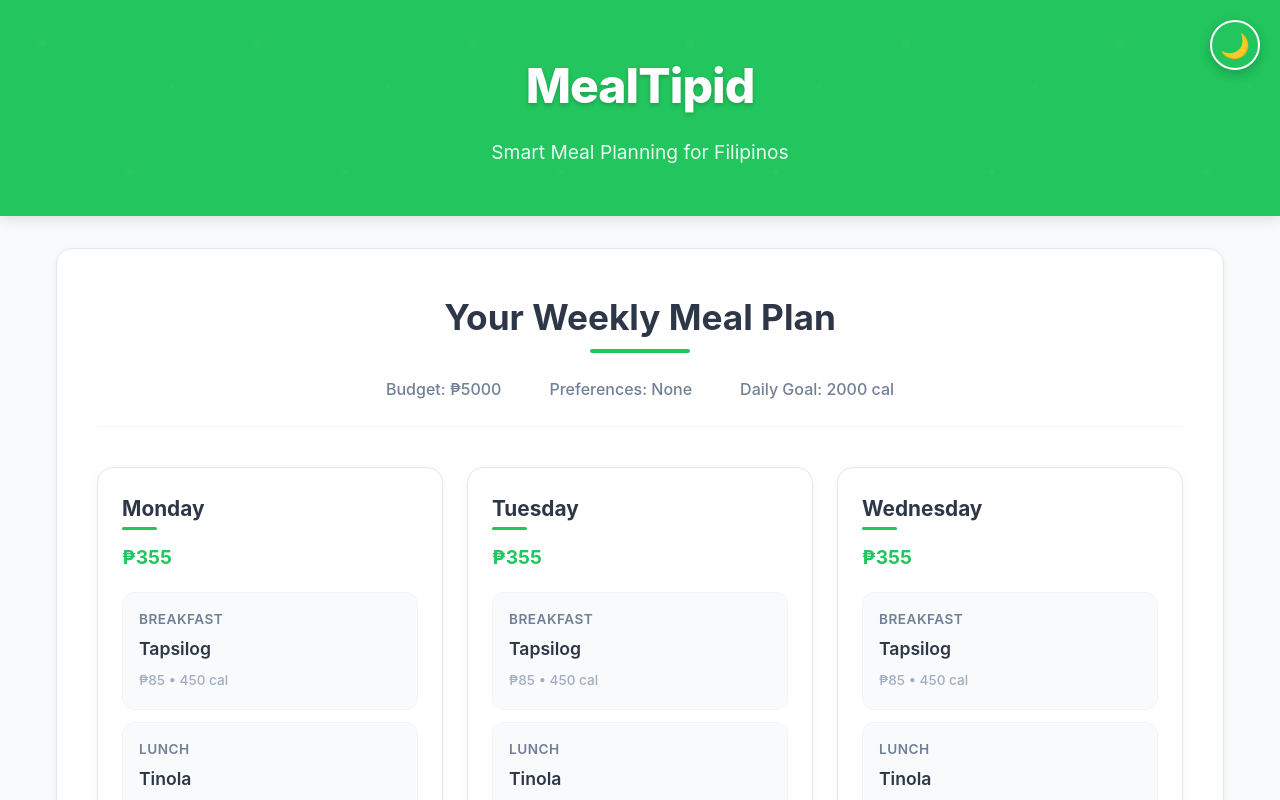
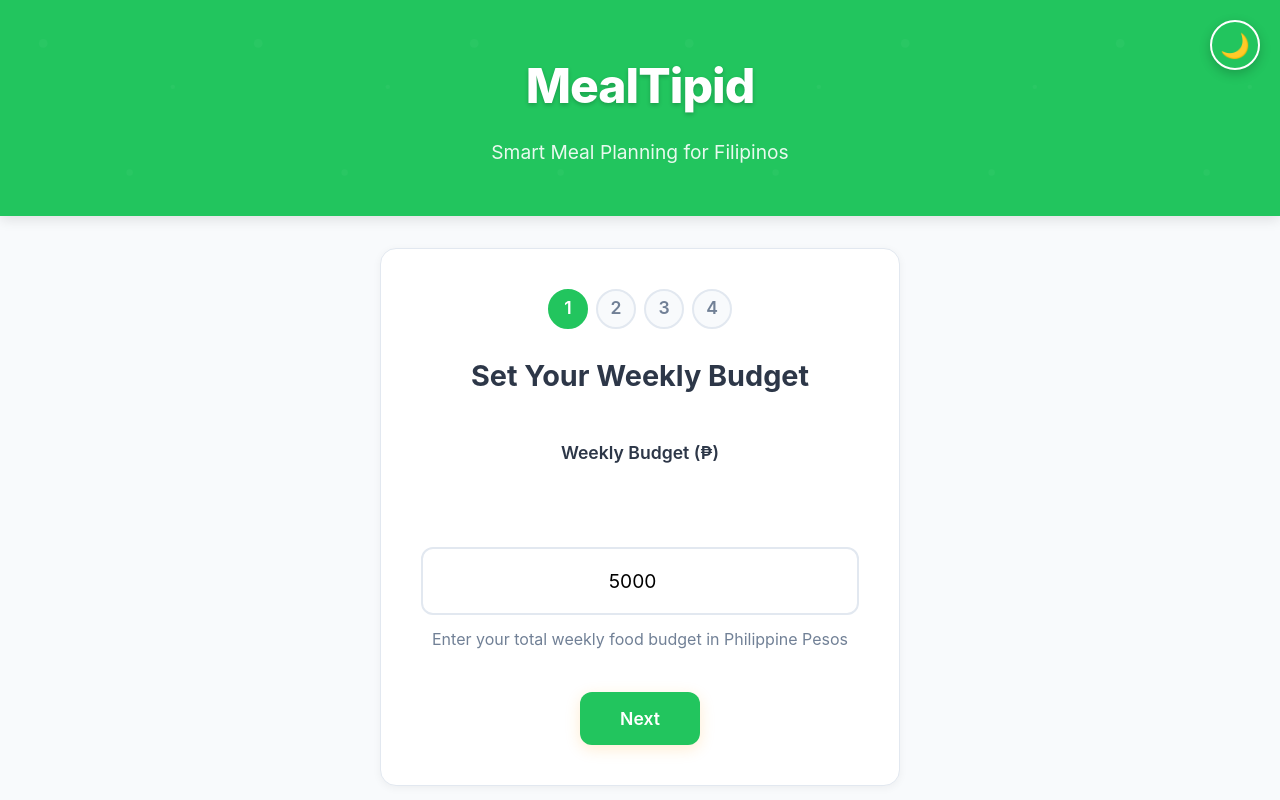
Before and after one commit to kurikosancode/meal-tipid, a React (Vite) app: page / in a window 1280 px wide. Shown: the top 800 px of the page. Built offline with nearby package versions, Linux system fonts and the light colour scheme.

Commit message:
fixed the step

```diff
--- a/src/App.jsx
+++ b/src/App.jsx
@@ -6,8 +6,8 @@ const DEFAULT_BUDGET = 5000;
 
 
 function App() {
-  const [currentStep, setCurrentStep] = useState(String(DEFAULT_BUDGET))
-  const [budget, setBudget] = useState(DEFAULT_BUDGET)
+  const [currentStep, setCurrentStep] = useState(1)
+  const [budget, setBudget] = useState(String(DEFAULT_BUDGET))
   const [preferences, setPreferences] = useState({
     vegan: false,
     vegetarian: false,
@@ -91,7 +91,6 @@ function App() {
       document.documentElement.removeAttribute('data-theme')
     }
   }
-
   return (
     <div className="app">
       <header className="header">
@@ -242,6 +241,7 @@ function App() {
             </div>
           </div>
         ) : (
+
           <div className="meal-plan">
             <div className="plan-header">
               <h2>Your Weekly Meal Plan</h2>
```
